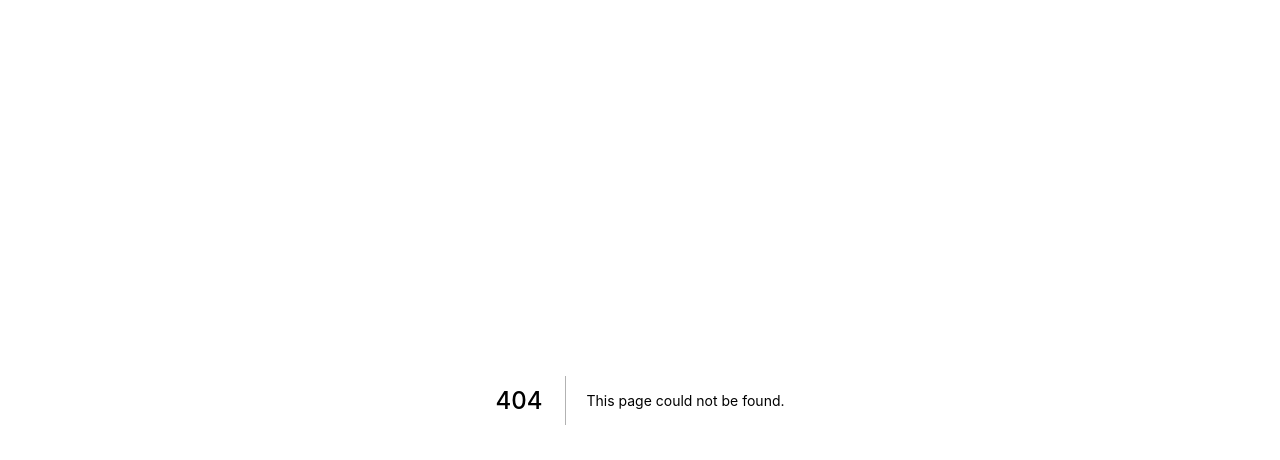
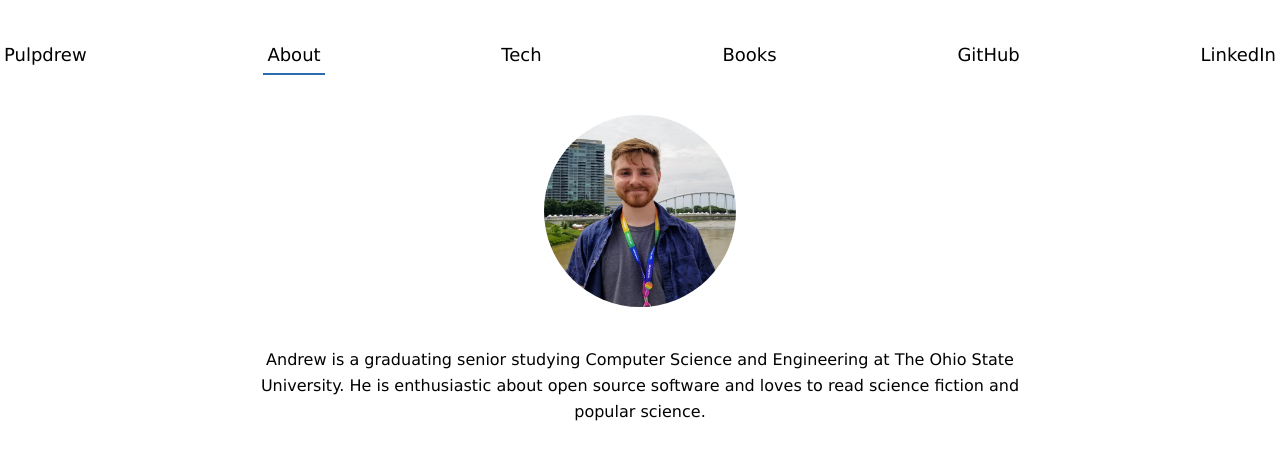
Before and after one commit to pulpdrew/pulpdrew-dot-com, a Next.js app: page /about in a window 1280 px wide. Before the commit this address had no page. Shown: the top 460 px of the page. Built offline with nearby package versions, Linux system fonts and the light colour scheme.

Commit message:
add about page

```diff
--- a/components/nav.tsx
+++ b/components/nav.tsx
@@ -17,7 +17,7 @@ const Nav: React.FC<{selected: NavItem}> = ({selected}) => {
   return (
     <nav className="sm:container flex flex-wrap mx-auto justify-between my-10">
       <Link href="/"><a className={selected === NavItem.MAIN ? selectedClasses : defaultClasses}>Pulpdrew</a></Link>
-      <Link href=""><a className={selected === NavItem.ABOUT ? selectedClasses : defaultClasses}>About</a></Link>
+      <Link href="/about"><a className={selected === NavItem.ABOUT ? selectedClasses : defaultClasses}>About</a></Link>
       <Link href=""><a className={selected === NavItem.TECH ? selectedClasses : defaultClasses}>Tech</a></Link>
       <Link href=""><a className={selected === NavItem.BOOKS ? selectedClasses : defaultClasses}>Books</a></Link>
       <Link href=""><a className={selected === NavItem.GITHUB ? selectedClasses : defaultClasses}>GitHub</a></Link>
--- /dev/null
+++ b/pages/about.tsx
@@ -0,0 +1,20 @@
+import Head from "next/head";
+import Nav, { NavItem } from "../components/nav";
+
+const About: React.FC<any> = () => {
+  return (
+    <div>
+      <Head>
+        <title>About</title>
+      </Head>
+
+      <Nav selected={NavItem.ABOUT}></Nav>
+
+      <main className="container mx-auto flex flex-col items-center space-y-10">
+        <img src="/avatar.jpg" alt="profile photo" className="h-48 w-48 rounded-full"/>
+        <p className="max-w-3xl text-center">Andrew is a graduating senior studying Computer Science and Engineering at The Ohio State University. He is enthusiastic about open source software and loves to read science fiction and popular science.</p>
+      </main>
+    </div>
+  );
+};
+export default About;
```
Also changed, not shown: public/avatar.jpg (added).
